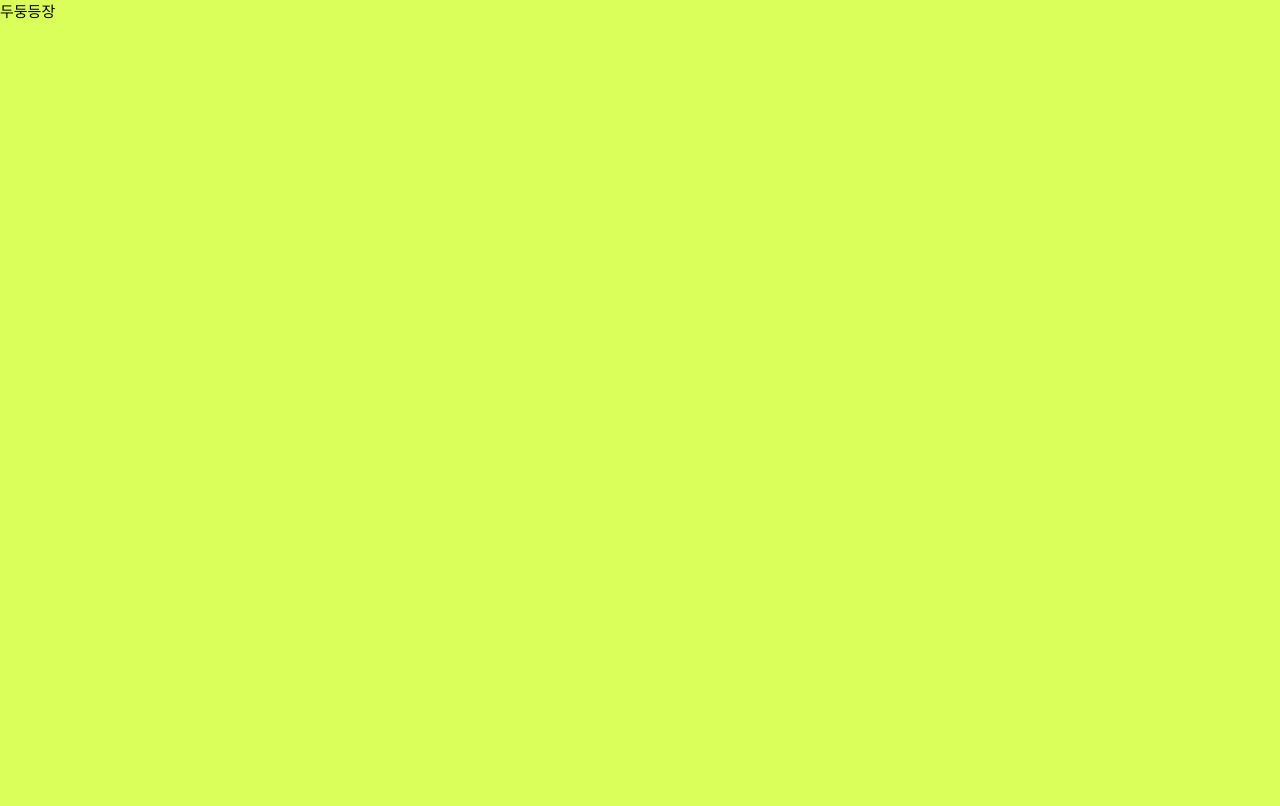
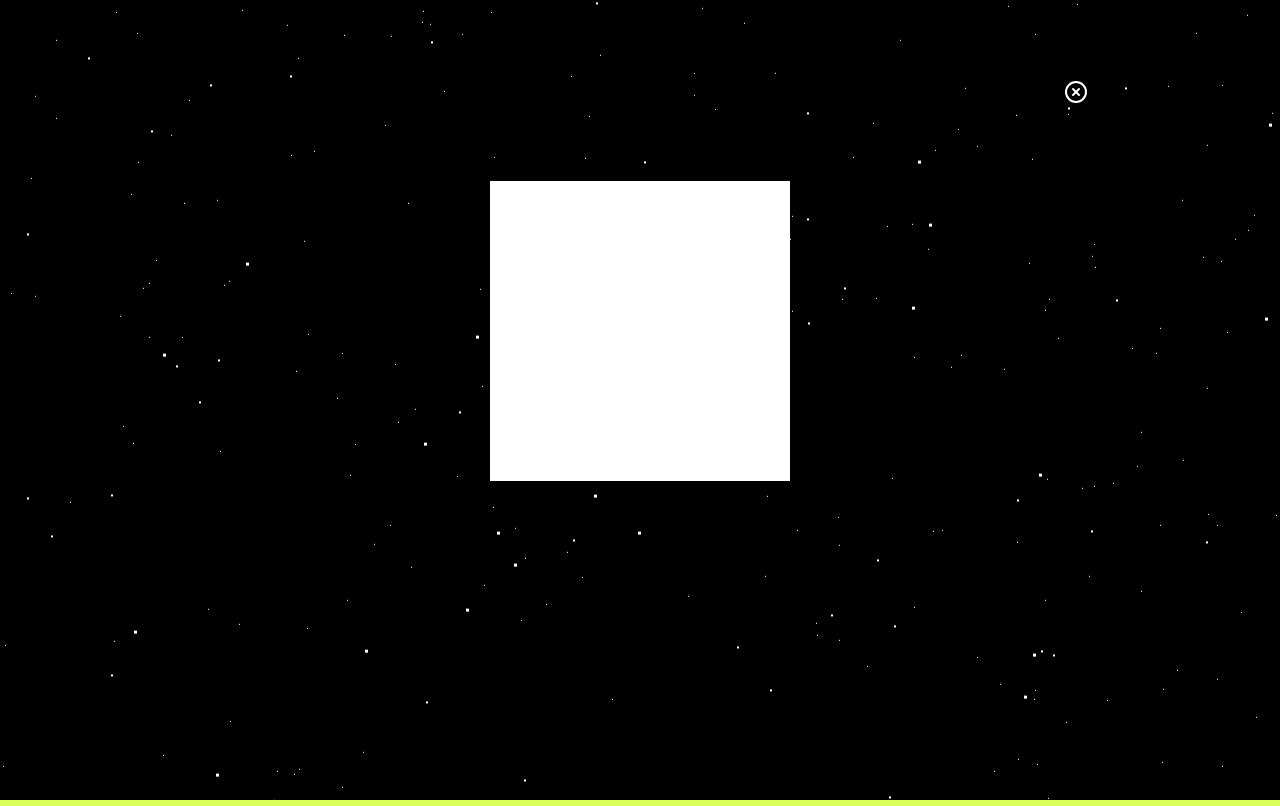
Before and after one commit to codestates-beb/BEB-07-final-DidYouEat, a Next.js app in the folder client/: page /boom in a window 1280 px wide. Built offline with nearby package versions, Linux system fonts and the light colour scheme; a web font is replaced by a local one.

Commit message:
add: boom effect

```diff
--- a/client/package.json
+++ b/client/package.json
@@ -25,6 +25,7 @@
     "react-chartjs-2": "^5.2.0",
     "react-daum-postcode": "^3.1.1",
     "react-dom": "^18.2.0",
+    "react-feather": "^2.0.10",
     "react-hook-form": "^7.42.1",
     "react-modal": "^3.16.1",
     "recoil": "^0.7.6",
--- a/client/pages/boom/index.tsx
+++ b/client/pages/boom/index.tsx
@@ -1,3 +1,17 @@
+import Link from "next/link";
+import { XCircle } from "react-feather";
 export default function Boom() {
-  return <div>두둥등장</div>;
+  return (
+    <div className="boom">
+      <div id="stars"></div>
+      <div id="stars2"></div>
+      <div id="stars3"></div>
+      <div className="boom__container">
+        <Link href="/collection" className="boom__button">
+          <XCircle color="white" />
+        </Link>
+        <div className="boom__nft"></div>
+      </div>
+    </div>
+  );
 }
--- a/client/src/components/KlipButton.tsx
+++ b/client/src/components/KlipButton.tsx
@@ -22,15 +22,13 @@ export default function KlipButton() {
       if (res.data.result) {
         alert(`Connect Wallet Success!\nYour wallet address : ${res.data.result.klaytn_address}`);
         setShowModal(!showModal);
+        setClientAddress(res.data.result.klaytn_address);
+        router.push("/collection");
       } else if (res.status === 400) {
         alert(`Request Time Out`);
         setShowModal(!showModal);
       } else {
         alert(`Klip에서 인증을 진행해 주세요!`);
-      }
-      if (res.data.result.klaytn_address) {
-        setClientAddress(res.data.result.klaytn_address);
-        router.push("/collection");
       }
     });
   };
--- /dev/null
+++ b/client/styles/boom.scss
@@ -0,0 +1,99 @@
+.boom {
+  background-color: black;
+  width: 100vw;
+  height: 100vh;
+  overflow: hidden;
+  &__container {
+    overflow: hidden;
+    position: absolute;
+    scroll-behavior: smooth;
+    display: flex;
+    flex-direction: column;
+    justify-content: center;
+    width: 100%;
+    padding: 10px;
+    height: 100%;
+    align-items: center;
+  }
+
+  &__button {
+    position: fixed;
+    right: 15vw;
+    top: 10vh;
+    background-color: transparent;
+    color: white;
+    border: none;
+    -webkit-animation: scale-in-center 0.5s cubic-bezier(0.25, 0.46, 0.45, 0.94) 3s both;
+    animation: scale-in-center 0.5s cubic-bezier(0.25, 0.46, 0.45, 0.94) 3s both;
+  }
+
+  @-webkit-keyframes scale-in-center {
+    0% {
+      -webkit-transform: scale(0);
+      transform: scale(0);
+      opacity: 1;
+    }
+    100% {
+      -webkit-transform: scale(1);
+      transform: scale(1);
+      opacity: 1;
+    }
+  }
+  @keyframes scale-in-center {
+    0% {
+      -webkit-transform: scale(0);
+      transform: scale(0);
+      opacity: 1;
+    }
+    100% {
+      -webkit-transform: scale(1);
+      transform: scale(1);
+      opacity: 1;
+    }
+  }
+
+  &__return:hover {
+    cursor: pointer;
+  }
+  &__nft {
+    width: 300px;
+    height: 300px;
+    background-color: white;
+    margin-bottom: 150px;
+
+    -webkit-animation: puff-in-center 0.7s cubic-bezier(0.47, 0, 0.745, 0.715) both;
+    animation: puff-in-center 0.7s cubic-bezier(0.47, 0, 0.745, 0.715) both;
+  }
+  @-webkit-keyframes puff-in-center {
+    0% {
+      -webkit-transform: scale(2);
+      transform: scale(2);
+      -webkit-filter: blur(4px);
+      filter: blur(4px);
+      opacity: 0;
+    }
+    100% {
+      -webkit-transform: scale(1);
+      transform: scale(1);
+      -webkit-filter: blur(0px);
+      filter: blur(0px);
+      opacity: 1;
+    }
+  }
+  @keyframes puff-in-center {
+    0% {
+      -webkit-transform: scale(2);
+      transform: scale(2);
+      -webkit-filter: blur(4px);
+      filter: blur(4px);
+      opacity: 0;
+    }
+    100% {
+      -webkit-transform: scale(1);
+      transform: scale(1);
+      -webkit-filter: blur(0px);
+      filter: blur(0px);
+      opacity: 1;
+    }
+  }
+}
--- a/client/styles/collection.scss
+++ b/client/styles/collection.scss
@@ -228,3 +228,14 @@
     margin-top: -100px;
   }
 }
+.loadingWindow {
+  position: absolute;
+  scroll-behavior: smooth;
+  display: flex;
+  flex-direction: column;
+  width: 100%;
+  padding: 10px;
+  height: 100%;
+  align-items: center;
+  justify-content: center;
+}
--- a/client/styles/globals.scss
+++ b/client/styles/globals.scss
@@ -11,7 +11,8 @@
 @import "./loginsignin.scss";
 @import "./layout.scss";
 @import "./signup.scss";
-:root {
+@import "./boom.scss";
+:root  {
   --max-width: 1100px;
   --border-radius: 12px;
 
--- a/client/styles/header.scss
+++ b/client/styles/header.scss
@@ -31,4 +31,7 @@
     height: 30px;
     font-family: var(--font-eng-emphasis);
   }
+  &__connect:hover {
+    cursor: pointer;
+  }
 }
```
Also changed, not shown: client/pages/loading/index.tsx (added, +9 -0 lines), 2 other files (tests, documents, lock files or other folders).
